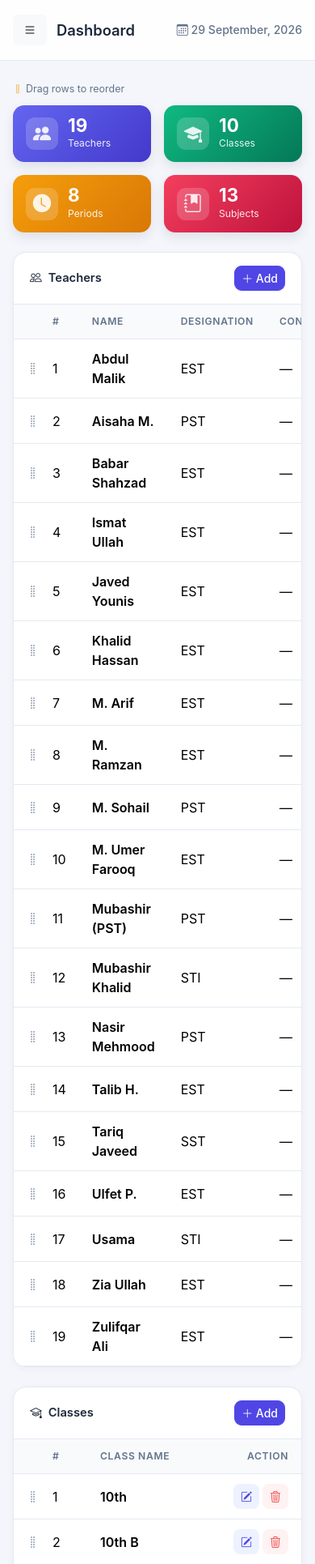
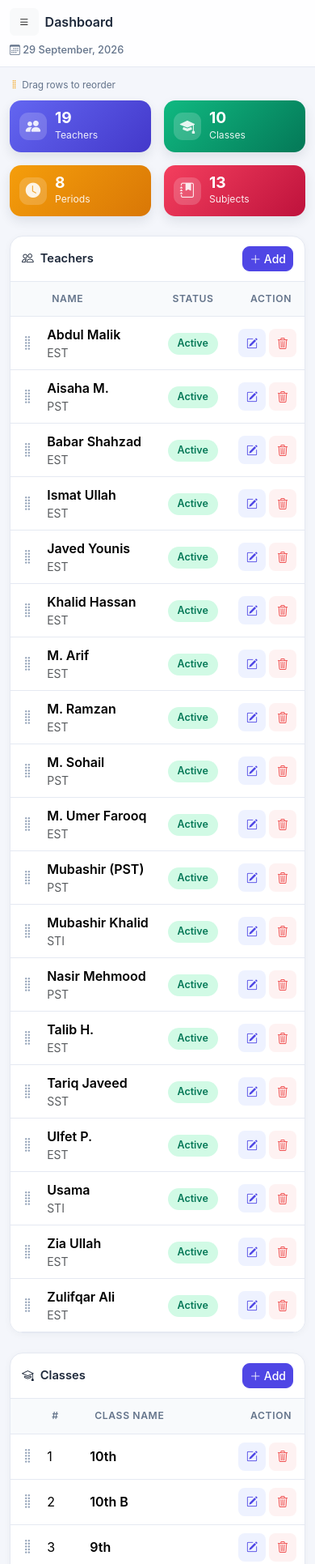
Before and after one commit to Talha1818/school-period-manager-android-app, a Django app: page / in a window 390 px wide. Shown: the top 1931 px of the page at 81% size. Run offline with Django 4.2, Linux system fonts and the light colour scheme; data comes from the database, SQL or seed files in the repository; some libraries are stand-ins or nearby versions.

Commit message:
Add app module

```diff
--- a/app/src/main/assets/project/static/css/style.css
+++ b/app/src/main/assets/project/static/css/style.css
@@ -106,11 +106,44 @@ tr.drag-row { cursor: default; }
 .del-icon { width: 56px; height: 56px; margin: 0 auto; border-radius: 50%; background: #fee2e2; color: #dc2626; display: grid; place-items: center; font-size: 1.5rem; }
 
 /* Responsive */
+html, body { overflow-x: hidden; }
+.main { min-width: 0; }
+.sidebar-backdrop { display: none; position: fixed; inset: 0; background: rgba(15,23,42,.45); z-index: 1035; }
+.drag-handle { touch-action: none; }
+.card-box .table td:last-child { white-space: nowrap; }
+
 @media (max-width: 991px) {
-  .sidebar { transform: translateX(-100%); }
-  .sidebar.open { transform: translateX(0); }
+  .sidebar { transform: translateX(-100%); width: min(82vw, 290px); }
+  .sidebar.open { transform: translateX(0); box-shadow: 8px 0 30px rgba(0,0,0,.35); }
+  body.sidebar-open .sidebar-backdrop { display: block; }
   .main { margin-left: 0; }
   .content, .topbar { padding-left: 16px; padding-right: 16px; }
+  .grid-wrap { max-height: calc(100vh - 190px); max-height: calc(100dvh - 190px); }
+}
+
+@media (max-width: 575px) {
+  .topbar { flex-wrap: wrap; padding: 10px 12px; gap: 8px; }
+  .page-title { flex: 1 1 0; min-width: 0; font-size: 1rem; white-space: nowrap; overflow: hidden; text-overflow: ellipsis; }
+  .topbar > .ms-auto { flex: 1 1 100%; margin-left: 0 !important; gap: 8px !important; justify-content: space-between; flex-wrap: wrap; }
+  .today-date { font-size: .8rem; }
+  .topbar .btn { padding: 6px 10px; font-size: .85rem; }
+  .content { padding: 14px 12px 28px; }
+  .stat { padding: 12px; gap: 10px; }
+  .stat i { width: 34px; height: 34px; font-size: 1.15rem; }
+  .stat-num { font-size: 1.2rem; }
+  .card-head { padding: 12px 14px; }
+  .card-box .table th, .card-box .table td { padding: 10px 10px; }
+  .card-box .table th:first-child, .card-box .table td:first-child { width: 34px; padding-left: 8px; }
+  .drag-handle { font-size: 1.2rem; padding: 6px 4px; }
+  .btn-icon-edit, .btn-icon-del { padding: 6px 9px; }
+  .hint { font-size: .74rem; }
+  .card-box .grid-table th, .card-box .grid-table td { padding: 8px 8px; }
+  .grid-table th.sticky-col, .grid-table td.sticky-col { min-width: 100px; max-width: 120px; font-size: .85rem; padding-left: 8px; }
+  .slot { min-width: 150px; }
+  .slot .form-select { font-size: .78rem; padding: 5px 22px 5px 8px; }
+  .slot-view { min-width: 84px; }
+  .toast-container { left: 0; right: 0; }
+  .modal-dialog { margin: .75rem; }
 }
 
 /* Print */
--- a/app/src/main/assets/project/static/js/app.js
+++ b/app/src/main/assets/project/static/js/app.js
@@ -40,13 +40,58 @@ document.addEventListener("DOMContentLoaded", function () {
     });
   });
 
-  // Mobile sidebar
+  // Mobile sidebar (with backdrop, closes on outside tap / quick-add)
+  var sidebar = document.getElementById("sidebar");
+  function setSidebar(open) {
+    sidebar.classList.toggle("open", open);
+    document.body.classList.toggle("sidebar-open", open);
+  }
   var menuBtn = document.getElementById("menuBtn");
   if (menuBtn) {
     menuBtn.addEventListener("click", function () {
-      document.getElementById("sidebar").classList.toggle("open");
+      setSidebar(!sidebar.classList.contains("open"));
     });
   }
+  var backdrop = document.getElementById("sidebarBackdrop");
+  if (backdrop) backdrop.addEventListener("click", function () { setSidebar(false); });
+  sidebar.querySelectorAll(".btn-side").forEach(function (b) {
+    b.addEventListener("click", function () { setSidebar(false); });
+  });
+
+  // Touch reordering via drag handle (HTML5 drag & drop doesn't fire on touch)
+  document.querySelectorAll(".drag-handle").forEach(function (h) {
+    var row = null, tbody = null, moved = false;
+    h.addEventListener("touchstart", function () {
+      row = h.closest("tr.drag-row");
+      if (!row) return;
+      tbody = row.parentNode;
+      moved = false;
+      row.draggable = false;
+      row.classList.add("dragging");
+    }, { passive: true });
+    h.addEventListener("touchmove", function (e) {
+      if (!row) return;
+      e.preventDefault();
+      var y = e.touches[0].clientY, after = null, best = -Infinity;
+      [].slice.call(tbody.querySelectorAll("tr.drag-row:not(.dragging)")).forEach(function (r) {
+        var b = r.getBoundingClientRect();
+        var off = y - b.top - b.height / 2;
+        if (off < 0 && off > best) { best = off; after = r; }
+      });
+      if (after) { if (row.nextElementSibling !== after) { tbody.insertBefore(row, after); moved = true; } }
+      else if (tbody.lastElementChild !== row) { tbody.appendChild(row); moved = true; }
+    }, { passive: false });
+    function end() {
+      if (!row) return;
+      row.classList.remove("dragging");
+      row.draggable = true;
+      var t = tbody, m = moved;
+      row = null;
+      if (m) t.dispatchEvent(new Event("dragend", { bubbles: true }));
+    }
+    h.addEventListener("touchend", end);
+    h.addEventListener("touchcancel", end);
+  });
 
   // Focus first input when a modal opens
   document.querySelectorAll(".modal").forEach(function (m) {
--- a/app/src/main/assets/project/templates/base.html
+++ b/app/src/main/assets/project/templates/base.html
@@ -41,6 +41,7 @@
     <button class="btn btn-side" data-bs-toggle="modal" data-bs-target="#subjectModal"><i class="bi bi-journal-plus"></i> Add Subject</button>
   </div>
 </aside>
+<div class="sidebar-backdrop" id="sidebarBackdrop"></div>
 
 <div class="main">
   <header class="topbar">
--- a/app/src/main/assets/project/templates/dashboard.html
+++ b/app/src/main/assets/project/templates/dashboard.html
@@ -22,15 +22,15 @@
       </div>
       <div class="table-responsive">
         <table class="table align-middle mb-0">
-          <thead><tr><th></th><th>#</th><th>Name</th><th>Designation</th><th>Contact</th><th>Status</th><th class="text-end">Action</th></tr></thead>
+          <thead><tr><th></th><th class="d-none d-sm-table-cell">#</th><th>Name</th><th class="d-none d-md-table-cell">Designation</th><th class="d-none d-md-table-cell">Contact</th><th>Status</th><th class="text-end">Action</th></tr></thead>
           <tbody id="rows-teacher" data-kind="teacher">
           {% for t in teachers %}
             <tr draggable="true" class="drag-row" data-id="{{ t.pk }}">
               <td><i class="bi bi-grip-vertical drag-handle"></i></td>
-              <td>{{ forloop.counter }}</td>
-              <td class="fw-semibold">{{ t.name }}</td>
-              <td>{{ t.designation|default:"—" }}</td>
-              <td>{{ t.contact_no|default:"—" }}</td>
+              <td class="d-none d-sm-table-cell">{{ forloop.counter }}</td>
+              <td class="fw-semibold">{{ t.name }}<div class="small fw-normal text-muted d-md-none">{{ t.designation }}{% if t.designation and t.contact_no %} · {% endif %}{{ t.contact_no }}</div></td>
+              <td class="d-none d-md-table-cell">{{ t.designation|default:"—" }}</td>
+              <td class="d-none d-md-table-cell">{{ t.contact_no|default:"—" }}</td>
               <td>
                 <form method="post" action="{% url 'toggle_teacher' t.pk %}">{% csrf_token %}
                   <input type="hidden" name="next" value="{{ request.path }}">
--- a/app/src/main/assets/project/templates/teacher_wise.html
+++ b/app/src/main/assets/project/templates/teacher_wise.html
@@ -4,7 +4,7 @@
 
 {% block actions %}
 <a class="btn btn-danger" href="{% url 'teacher_wise_pdf' %}"><i class="bi bi-file-earmark-pdf"></i> Save PDF</a>
-<a class="btn btn-primary" href="{% url 'class_wise' %}"><i class="bi bi-pencil-square"></i> Edit in Class Wise</a>
+<a class="btn btn-primary" href="{% url 'class_wise' %}"><i class="bi bi-pencil-square"></i> <span class="d-none d-sm-inline">Edit in Class Wise</span><span class="d-sm-none">Edit</span></a>
 {% endblock %}
 
 {% block content %}
```
Also changed, not shown: .github/workflows/build-apk.yml, 3 other files.
